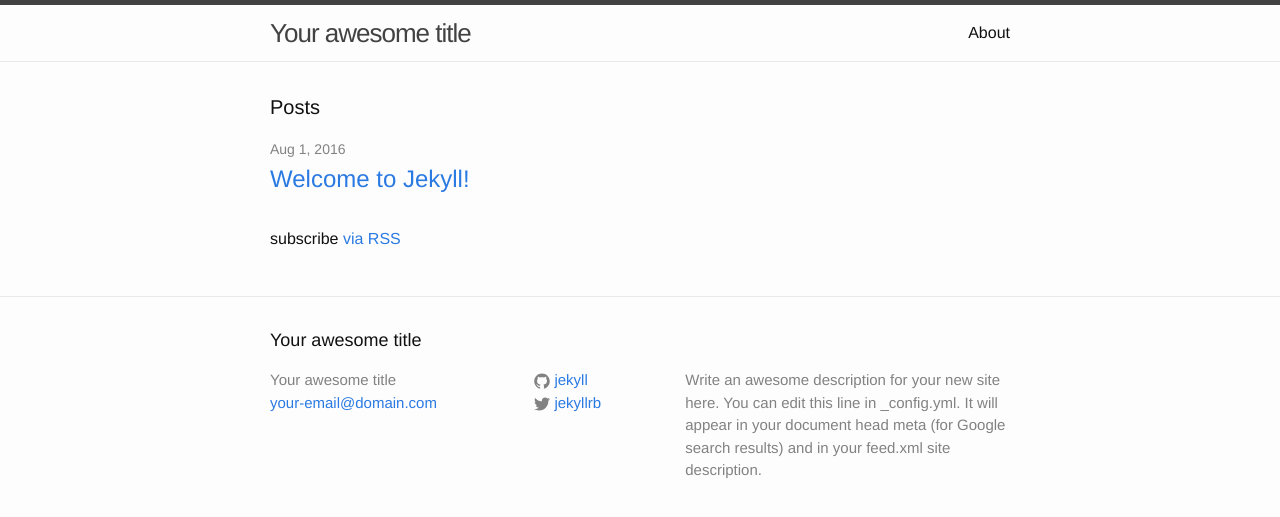
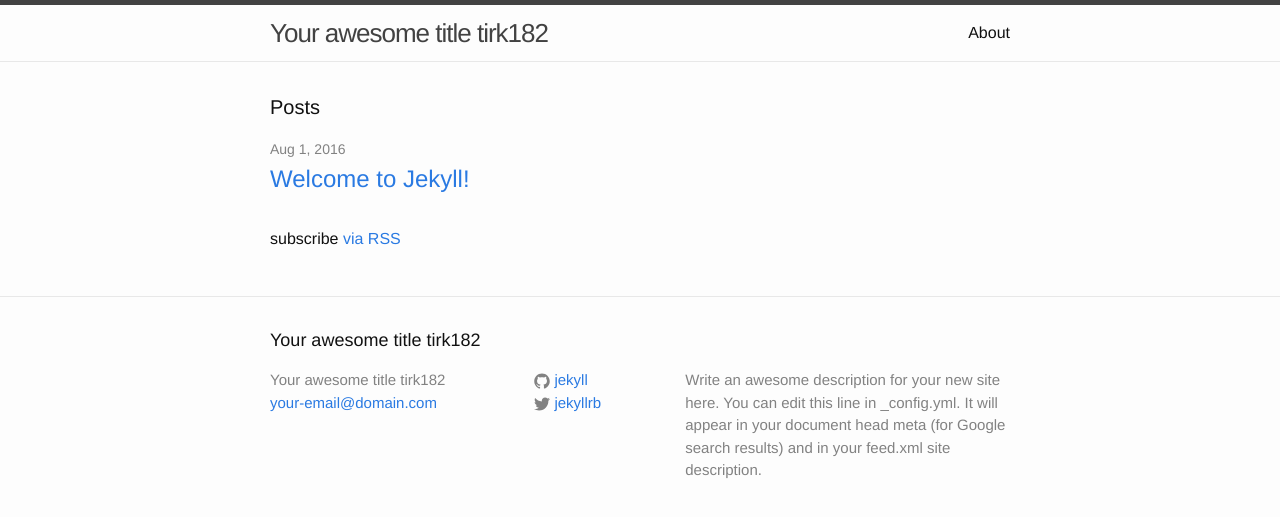
Before and after one commit to tirk182/tirk182.github.io, a Jekyll site: the page built from index.html, in a window 1280 px wide. Shown: the top 517 px of the page. Built offline with Jekyll 4.4.1, drawn with Linux system fonts in a browser that asks for light colours.

Commit message:
Update _config.yml
Test update

```diff
--- a/_config.yml
+++ b/_config.yml
@@ -6,7 +6,7 @@
 # 'jekyll serve'. If you change this file, please restart the server process.
 
 # Site settings
-title: Your awesome title
+title: Your awesome title tirk182
 email: your-email@domain.com
 description: > # this means to ignore newlines until "baseurl:"
   Write an awesome description for your new site here. You can edit this
```
